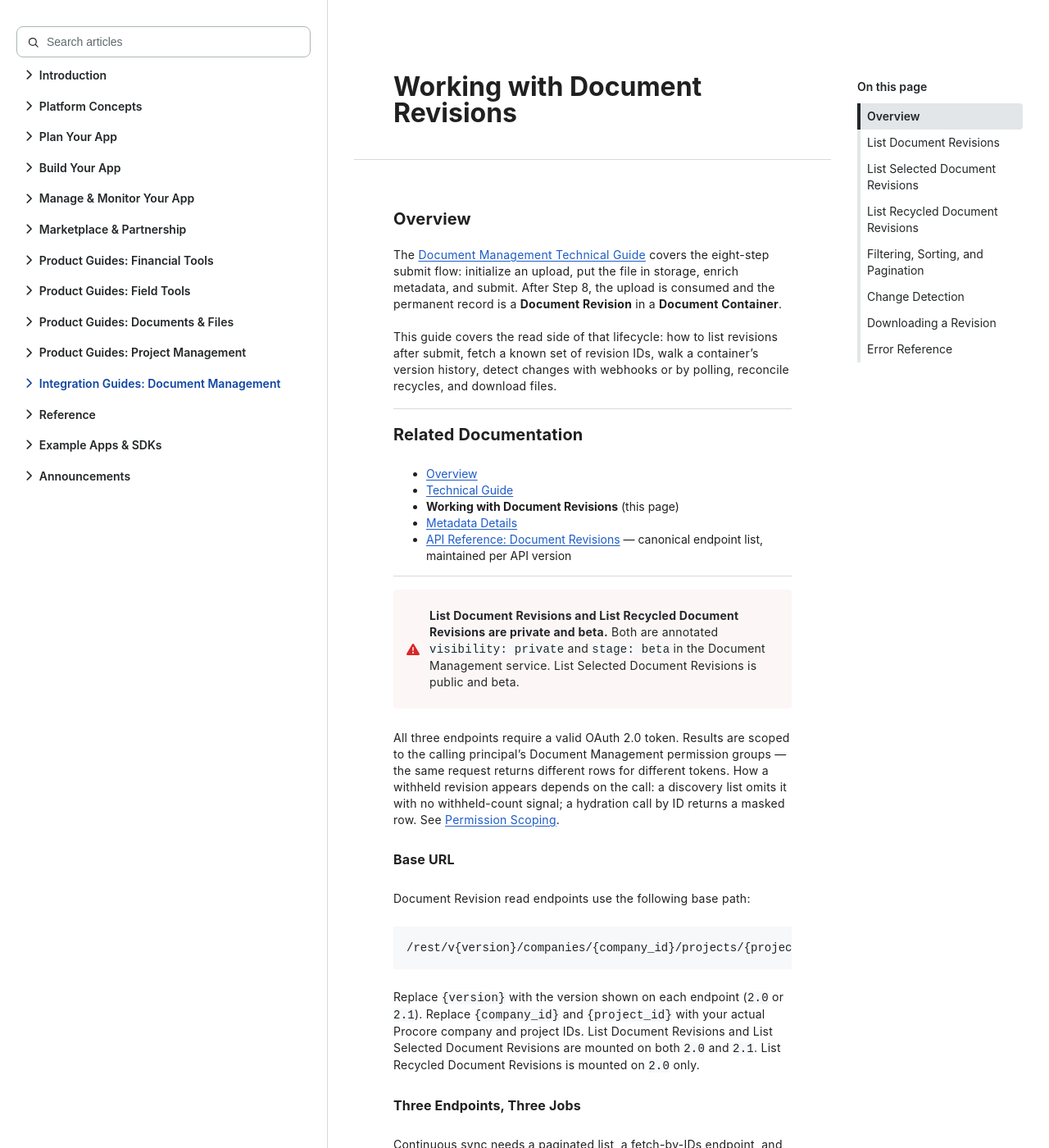
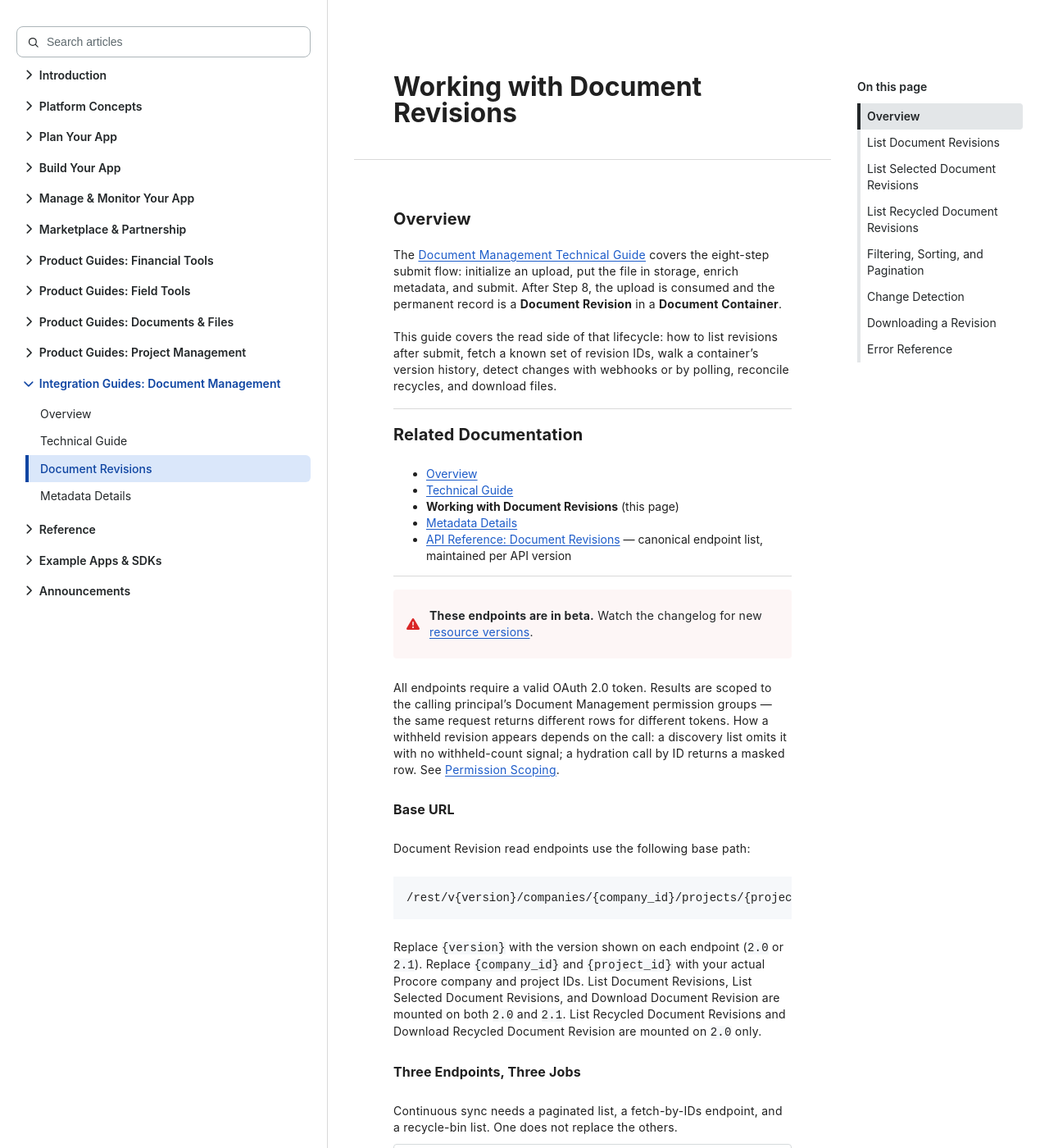
Before and after one commit to procore/documentation, a Jekyll site: the page built from document_management_integration/document_management_document_revisions.md, in a window 1280 px wide and 1400 px high. Shown: the whole window at 82% size. Built offline with Jekyll 4.4.1, drawn with Linux system fonts in a browser that asks for light colours; comment, search, counter and statistics services are not loaded; some of the changed text lies outside the part shown.

Commit message:
[DOCINT-2096] docs: enable Document Revisions guide navigation
List and download routes are going public in DOCINT-1853, so the guide can appear in nav, search, and related-docs links.

````diff
--- a/_data/navigation.yml
+++ b/_data/navigation.yml
@@ -183,8 +183,8 @@
     #   url: /document-management-api-endpoints - Retired 2026-08-17, re-hosted endpoint data; see the REST reference. Needed for Redirect
     - title: Technical Guide
       url: /document-management-technical-guide
-    # - title: Document Revisions
-    #   url: /document-management-document-revisions - Hidden until DOCINT-1853 flips List Document Revisions to public visibility
+    - title: Document Revisions
+      url: /document-management-document-revisions
     - title: Metadata Details
       url: /document-management-metadata-details
 
--- a/document_management_integration/document_management_document_revisions.md
+++ b/document_management_integration/document_management_document_revisions.md
@@ -23,10 +23,10 @@ This guide covers the read side of that lifecycle: how to list revisions after s
 
 ***
 
-> **List Document Revisions and List Recycled Document Revisions are private and beta.** Both are annotated `visibility: private` and `stage: beta` in the Document Management service. List Selected Document Revisions is public and beta.
+> **These endpoints are in beta.** Watch the changelog for new [resource versions]({{ site.url }}{{ site.baseurl }}{% link getting_started/rest_api_overview.md %}).
 {: .callout .callout--warning}
 
-All three endpoints require a valid OAuth 2.0 token. Results are scoped to the calling principal's Document Management permission groups — the same request returns different rows for different tokens. How a withheld revision appears depends on the call: a discovery list omits it with no withheld-count signal; a hydration call by ID returns a masked row. See [Permission Scoping](#permission-scoping).
+All endpoints require a valid OAuth 2.0 token. Results are scoped to the calling principal's Document Management permission groups — the same request returns different rows for different tokens. How a withheld revision appears depends on the call: a discovery list omits it with no withheld-count signal; a hydration call by ID returns a masked row. See [Permission Scoping](#permission-scoping).
 
 ### Base URL
 
@@ -36,7 +36,7 @@ Document Revision read endpoints use the following base path:
 /rest/v{version}/companies/{company_id}/projects/{project_id}/document_management
 ```
 
-Replace `{version}` with the version shown on each endpoint (`2.0` or `2.1`). Replace `{company_id}` and `{project_id}` with your actual Procore company and project IDs. List Document Revisions and List Selected Document Revisions are mounted on both `2.0` and `2.1`. List Recycled Document Revisions is mounted on `2.0` only.
+Replace `{version}` with the version shown on each endpoint (`2.0` or `2.1`). Replace `{company_id}` and `{project_id}` with your actual Procore company and project IDs. List Document Revisions, List Selected Document Revisions, and Download Document Revision are mounted on both `2.0` and `2.1`. List Recycled Document Revisions and Download Recycled Document Revision are mounted on `2.0` only.
 
 ### Three Endpoints, Three Jobs
 
@@ -321,11 +321,21 @@ How a withheld revision appears depends on the call:
 
 ## Downloading a Revision
 
-Full-record list, selected-revisions, and recycled-revisions responses include `download_url` when the caller has view access:
+Full-record list, selected-revisions, and recycled-revisions responses include `download_url` when the caller has view access.
+
+**Request** — [Download Document Revision](https://developers.procore.com/reference/rest/document-revisions?version=2.0#download-document-revision)
 
 ```
-https://{host}/rest/v2.0/companies/{company_id}/projects/{project_id}/document_management/document_revisions/{document_revision_id}/download
+GET /rest/v2.0/companies/{company_id}/projects/{project_id}/document_management/document_revisions/{document_revision_id}/download
 ```
+
+**Request** — [Download Recycled Document Revision](https://developers.procore.com/reference/rest/document-revisions?version=2.0#download-recycled-document-revision)
+
+```
+GET /rest/v2.0/companies/{company_id}/projects/{project_id}/document_management/document_revisions/recycled_revisions/{document_revision_id}/download
+```
+
+This endpoint is `2.0` only. It requires Recycle Bin view permission (`view_recycle_bin`).
 
 GET that URL with the same OAuth 2.0 token. The service responds with HTTP 302 to a short-lived storage URL. Follow the redirect to retrieve the file bytes. Pass `no_redirect=true` to receive HTTP 200 with a JSON body instead of the 302.
 
````
Also changed, not shown: document_management_integration/document_management_intro.md (+1 -0 lines), document_management_integration/document_management_metadata_details.md (+1 -0 lines), document_management_integration/document_management_technical_guide.md (+1 -0 lines).
